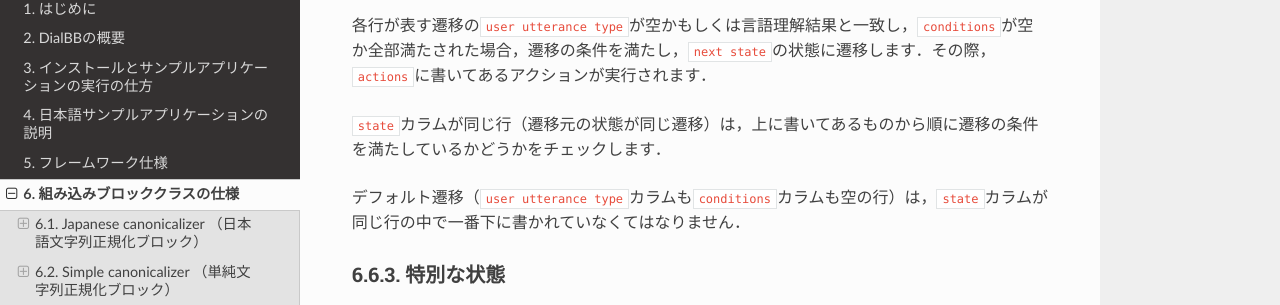
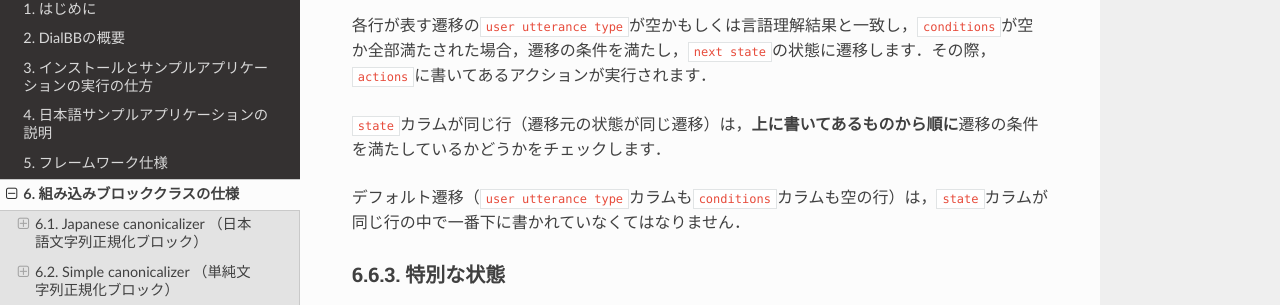
Before and after one commit to c4a-ri/dialbb, a Sphinx documentation site: the page built from docs/document-ja/source/06_builtin_blocks.md, in a window 1280 px wide and 900 px high, scrolled down 10393 px. Shown: the part 143-448 px from the top of the window. Built offline with Sphinx 7.4.7 and the Read the Docs theme 2.0.0, drawn with Linux system fonts in a browser that asks for light colours.

Commit message:
tiny updates in doc

```diff
--- a/docs/document-ja/source/06_builtin_blocks.md
+++ b/docs/document-ja/source/06_builtin_blocks.md
@@ -428,7 +428,7 @@ SNIPSの訓練データはアプリのディレクトリの`_training_data.json`
 
 各行が表す遷移の`user utterance type`が空かもしくは言語理解結果と一致し，`conditions`が空か全部満たされた場合，遷移の条件を満たし，`next state`の状態に遷移します．その際，`actions`に書いてあるアクションが実行されます．
 
-`state`カラムが同じ行（遷移元の状態が同じ遷移）は，上に書いてあるものから順に遷移の条件を満たしているかどうかをチェックします．
+`state`カラムが同じ行（遷移元の状態が同じ遷移）は，**上に書いてあるものから順に**遷移の条件を満たしているかどうかをチェックします．
 
 デフォルト遷移（`user utterance type`カラムも`conditions`カラムも空の行）は，`state`カラムが同じ行の中で一番下に書かれていなくてはなりません．
 
```
Also changed, not shown: docs/document-ja/source/05_framework.md (+2 -0 lines), 3 other files.
